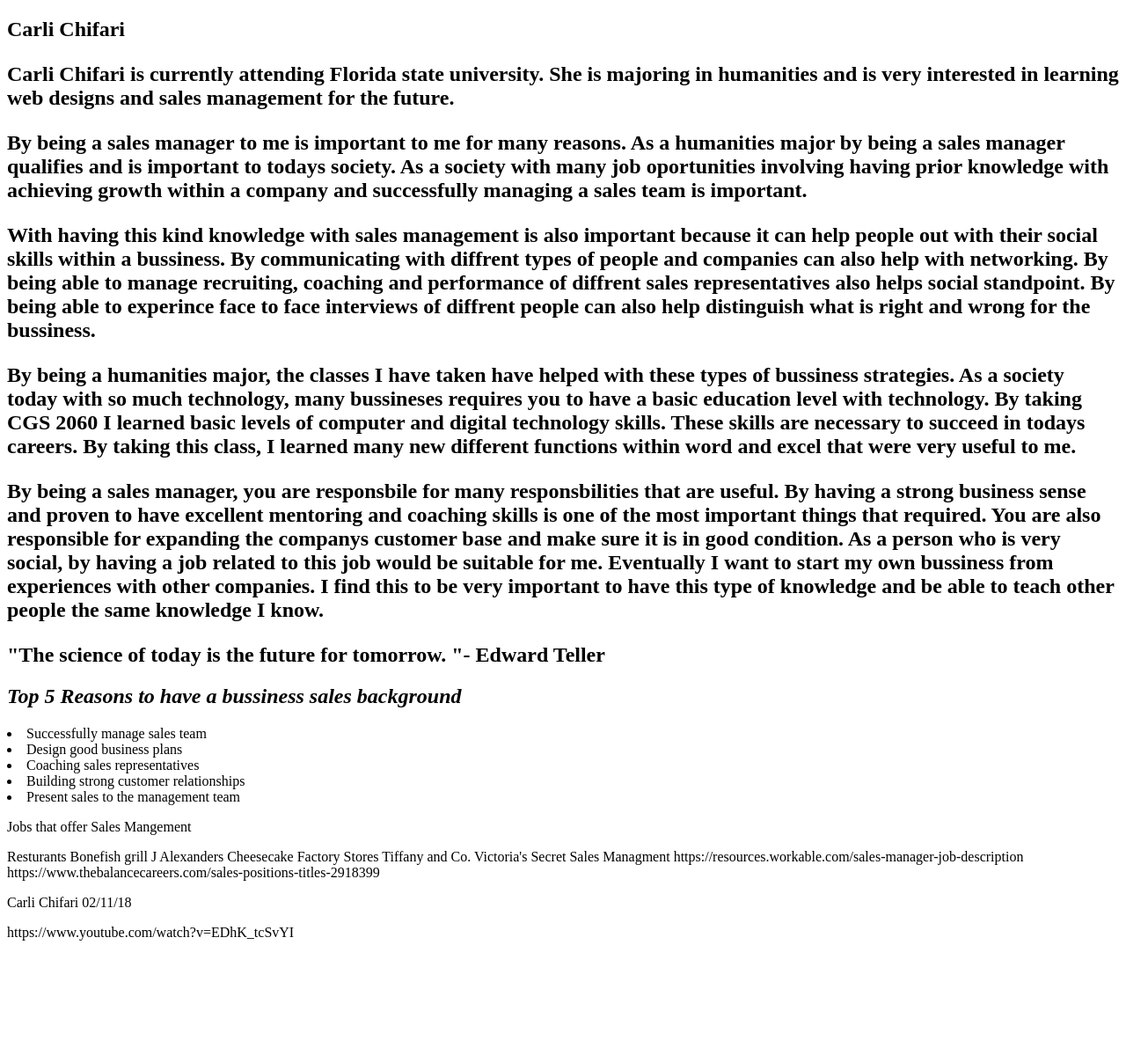
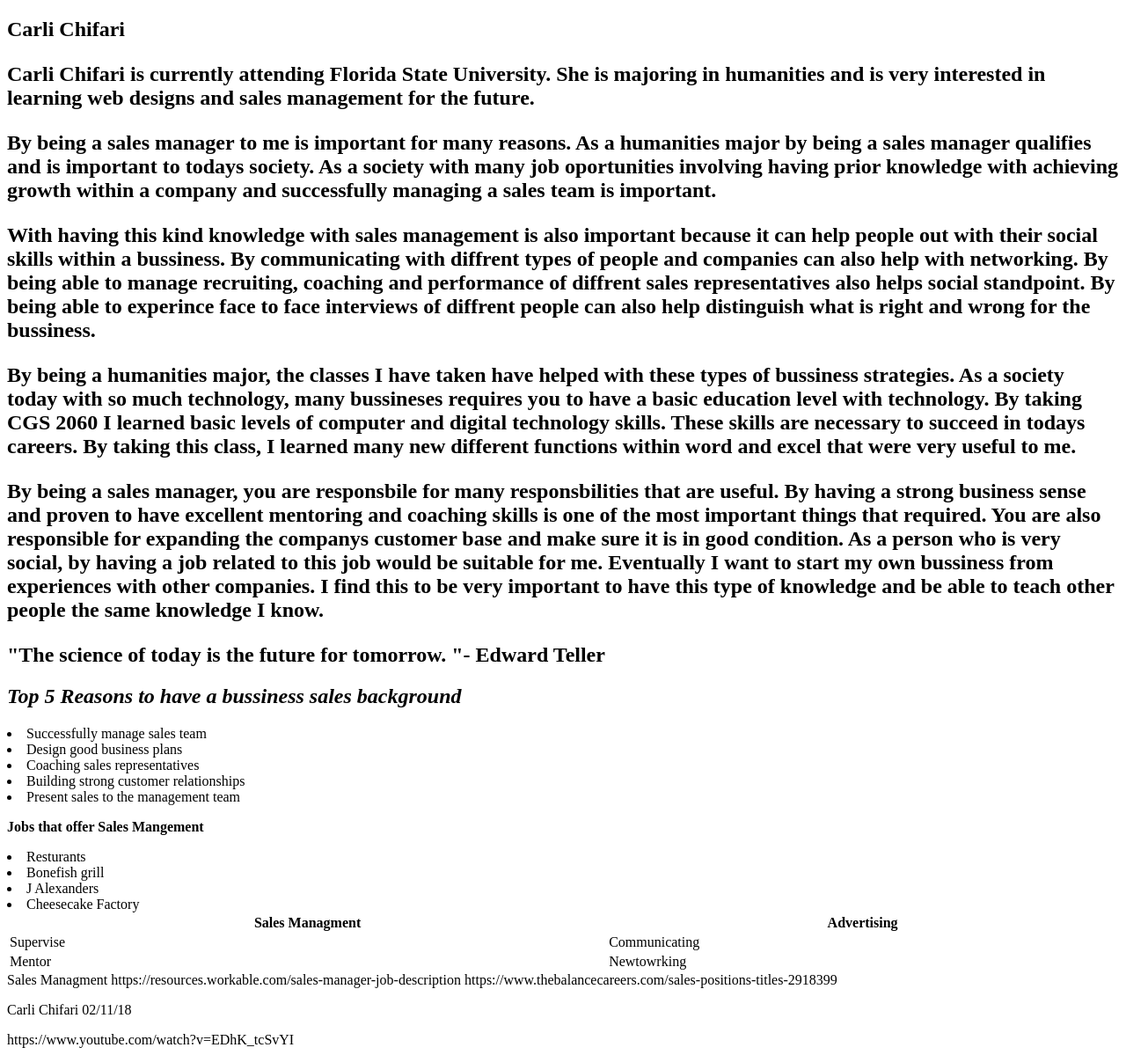
Before and after one commit to carlichifari/lis2360_webdevelopment, a plain HTML site: page lesson4_assignment/index.html in a window 1280 px wide. Shown: the whole page at 88% size. Before the commit the page ends 1077 px from the top, so only its background shows below. Drawn offline with Linux system fonts and the light colour scheme; files that its build step writes are made by us from their sources.

Commit message:
Lesson 5 final commit

```diff
--- a/lesson4_assignment/index.html
+++ b/lesson4_assignment/index.html
@@ -1,15 +1,18 @@
 <!DOCTYPE html>
 	<meta charset="UTF-8">
-	<title> <h1> <strong> Sales Management </strong> </h1> </title>
+<body>
+    <p style="color:#D986B5;
+    <link href="style.css" rel="stylesheet" type="text/css">
+
 
 <h2 About the Author </h2>
    <a>Carli Chifari</a>
-    <p>Carli Chifari is currently attending Florida state university. She is majoring in humanities and
+    <p>Carli Chifari is currently attending Florida State University. She is majoring in humanities and
     is very interested in learning web designs and sales management for the future.</p>
 
-<title> <strong> Overview </strong></title>
+<title> <strong> Overview </strong> </title>
 
-<p>By being a sales manager to me is important to me for many reasons.
+<p>By being a sales manager to me is important for many reasons.
 As a humanities major by being a sales manager qualifies and is important to todays society.
 As a society with many job oportunities involving having prior knowledge with achieving growth within a company
 and successfully managing a sales team is important. </p>
@@ -35,20 +38,42 @@ and be able to teach other people the same knowledge I know.</p> </body>
 <li>Coaching sales representatives</li>
 <li>Building strong customer relationships</li>
 <li>Present sales to the management team</li>
- <p> Jobs that offer Sales Mangement </p>
+
+ <p> <strong> Jobs that offer Sales Mangement </p> </strong>
+
 <tr>
-         <th>Resturants</th>
-         <td>Bonefish grill</td>
-         <td>J Alexanders</td>
-         <td> Cheesecake Factory</td>
+         <li>Resturants</li>
+         <li>Bonefish grill</li>
+         <li>J Alexanders</li>
+         <li>Cheesecake Factory</li>
 </tr>
 <tr>
-          <th>Stores</th>
-          <td> Tiffany and Co.</td>
-          <td> Victoria's Secret</td>
 
-</tr>
+
+       <!DOCTYPE html>
+<html>
+<body>
+
+
+<table style="width:100%">
+  <tr>
+    <th>Sales Managment</th>
+    <th>Advertising</th>
+  </tr>
+  <tr>
+    <td>Supervise</td>
+    <td>Communicating</td>
+
+  </tr>
+  <tr>
+    <td>Mentor</td>
+    <td>Newtowrking</td>
+
 </table>
+
+</body>
+</html>
+ </body>
 
 
 <title>Refrences</title>
@@ -61,3 +86,14 @@ and be able to teach other people the same knowledge I know.</p> </body>
   <p> Carli Chifari 02/11/18</p>
 
 https://www.youtube.com/watch?v=EDhK_tcSvYI
+
+
+<table>
+      <style>
+          div {
+              background-color:  #AB39B0;
+              color: #9134BD;
+
+          }
+         </style>
+</table>
```
Also changed, not shown: lesson5_assignment/style.css (added).
